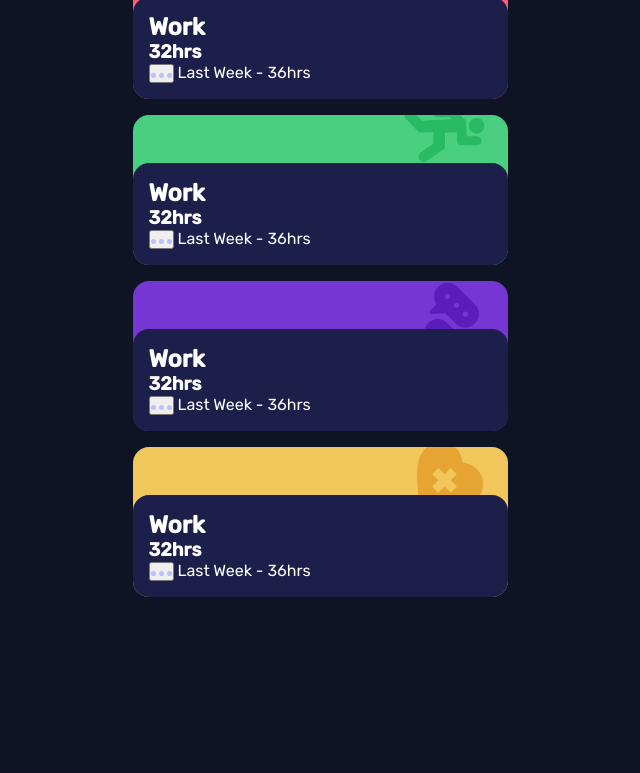
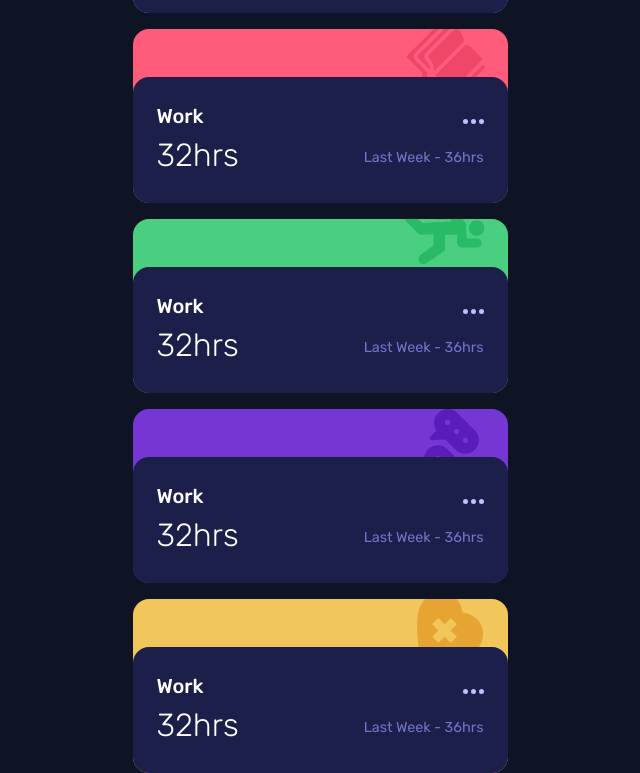
Before and after one commit to NigelDorning/Frontend-Mentor-Time-Tracking-Dashoard-Challenge, a website: page index.html in a window 1280 px wide. Shown: the part 585-1358 px from the top of the page, without its empty margins (320-960 px from the left). Before the commit the page ends 1182 px from the top, so only its background shows below. Drawn offline with Linux system fonts and the light colour scheme.

Commit message:
feat: Added styles for the activity cards

```diff
--- a/assets/sass/_elements.scss
+++ b/assets/sass/_elements.scss
@@ -20,7 +20,7 @@
         display: flex;
         align-items: center;
         border-radius: 1rem;
-        padding: 1rem;
+        padding: 1.5rem;
     }
 
     header {
@@ -102,7 +102,35 @@
 
     &__inner {
         @extend %card-basis;
+        display: flex;
+        align-items: center;
+        justify-content: space-between;
         background: $dark-blue;
-        padding: 1rem;
+        padding: 1.5rem;
+        line-height: 1.5;
+    }
+
+    &__title {
+        font-size: 1.25rem;
+        font-weight: 500;
+    }
+
+    &__time {
+        font-size: 2rem;
+        font-weight: 300;
+    }
+
+    &__action {
+        background: transparent;
+        border: 0;
+        float: right;
+        margin-bottom: 1.25rem;
+    }
+
+    &__previous {
+        display: block;
+        clear: both;
+        color: $desaturated-blue;
+        font-size: .9rem;
     }
 }
--- a/index.html
+++ b/index.html
@@ -29,55 +29,79 @@
 
         <div class="activity-card activity-card--work">
             <div class="activity-card__inner">
+                <div>
                     <h2 class="activity-card__title">Work</h2>
                     <h3 class="activity-card__time">32hrs</h3>
+                </div>
+                <div>
                     <button class="activity-card__action"><img src="assets/images/icon-ellipsis.svg" alt="Ellipsis icon for action button"></button>
                     <span class="activity-card__previous">Last Week - 36hrs</span>
+                </div>
             </div>
         </div>
 
         <div class="activity-card activity-card--play">
             <div class="activity-card__inner">
+                <div>
                     <h2 class="activity-card__title">Work</h2>
                     <h3 class="activity-card__time">32hrs</h3>
+                </div>
+                <div>
                     <button class="activity-card__action"><img src="assets/images/icon-ellipsis.svg" alt="Ellipsis icon for action button"></button>
                     <span class="activity-card__previous">Last Week - 36hrs</span>
+                </div>
             </div>
         </div>
 
         <div class="activity-card activity-card--study">
             <div class="activity-card__inner">
+                <div>
                     <h2 class="activity-card__title">Work</h2>
                     <h3 class="activity-card__time">32hrs</h3>
+                </div>
+                <div>
                     <button class="activity-card__action"><img src="assets/images/icon-ellipsis.svg" alt="Ellipsis icon for action button"></button>
                     <span class="activity-card__previous">Last Week - 36hrs</span>
+                </div>
             </div>
         </div>
 
         <div class="activity-card activity-card--exercise">
             <div class="activity-card__inner">
+                <div>
                     <h2 class="activity-card__title">Work</h2>
                     <h3 class="activity-card__time">32hrs</h3>
+                </div>
+                <div>
                     <button class="activity-card__action"><img src="assets/images/icon-ellipsis.svg" alt="Ellipsis icon for action button"></button>
                     <span class="activity-card__previous">Last Week - 36hrs</span>
+                </div>
             </div>
         </div>
 
         <div class="activity-card activity-card--social">
             <div class="activity-card__inner">
+                <div>
                     <h2 class="activity-card__title">Work</h2>
                     <h3 class="activity-card__time">32hrs</h3>
+                </div>
+                <div>
                     <button class="activity-card__action"><img src="assets/images/icon-ellipsis.svg" alt="Ellipsis icon for action button"></button>
                     <span class="activity-card__previous">Last Week - 36hrs</span>
+                </div>
             </div>
         </div>
 
         <div class="activity-card activity-card--self-care">
             <div class="activity-card__inner">
+                <div>
                     <h2 class="activity-card__title">Work</h2>
                     <h3 class="activity-card__time">32hrs</h3>
+                </div>
+                <div>
                     <button class="activity-card__action"><img src="assets/images/icon-ellipsis.svg" alt="Ellipsis icon for action button"></button>
                     <span class="activity-card__previous">Last Week - 36hrs</span>
+                </div>
             </div>
         </div>
 
```
Also changed, not shown: assets/css/app.css, 1 other file. Lines whose indentation alone changed are shown as unchanged.
